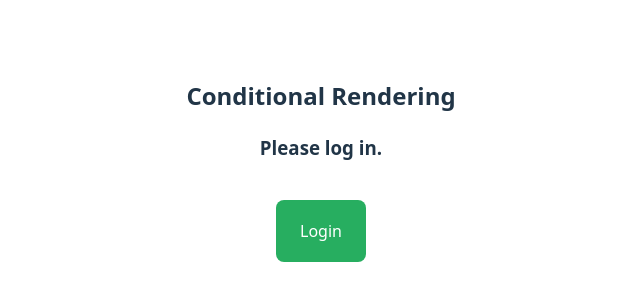
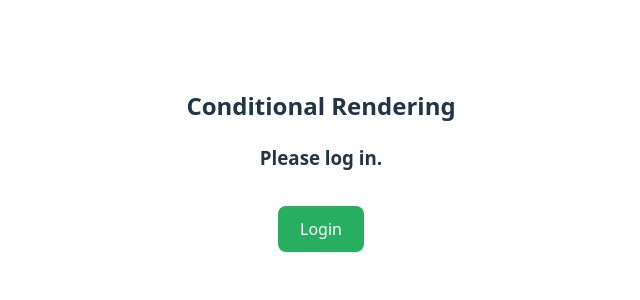
Before and after one commit to zarish123z/React.js, a React (Vite) app in the folder vite-project/: page / in a window 1280 px wide. Shown: the part 260-560 px from the top of the page, without its empty margins (319-959 px from the left). Built offline with nearby package versions, Linux system fonts and the light colour scheme.

Commit message:
ContionalRendering(tenary(OP),Logical(AND),partially IF_ELSE)

```diff
--- a/vite-project/src/ConditionalRendering.jsx
+++ b/vite-project/src/ConditionalRendering.jsx
@@ -2,21 +2,21 @@ import React, { useState } from "react";
 
 function ConditionalRendering() {
   // State: Tracks whether user is logged in
-  const [isLoggedIn, setIsLoggedIn] = useState(false);
+  const [LoggedIn, setLoggedIn] = useState(false);
 
-  //  Toggle login state + show alert
+  //  Toggle login state + show alert or IF_Else but inside(handleToggle)
 
   const handleToggle = () => {
-    const newState = !isLoggedIn; //(flip true or false)
-    setIsLoggedIn(newState); // updates the state
+    const newState = !LoggedIn; //(flip true or false)
+    setLoggedIn(newState); // updates the state
     alert( newState ? "✅Logged in successfully!" : "🚪 Logged out!"); // shows alert
   };
 
   //   button styles
   const buttonStyle = {
-    padding: "20px 24px",
-    marginTop: "20px",
-    backgroundColor: isLoggedIn ? "#e74c3c" : "#27ae60", // red = logout, green = login
+    padding: "12px 22px",
+    marginTop: "15px",
+    backgroundColor: LoggedIn ? "#e74c3c" : "#27ae60", // red = logout, green = login
     color: "white",
     border: "none",
     borderRadius: "8px",
@@ -31,17 +31,35 @@ function ConditionalRendering() {
 
       {/* If isLoggedIn is true → shows  “Welcome, User!”
       If false → shows  “Please log in.” */}
+      {/* Ternary operator */}
 
-      <h3>{isLoggedIn ? " Welcome, User!" : " Please log in."}</h3>
+      <h3>{LoggedIn ? " Welcome, User!" : " Please log in."}</h3>
+
+        {/* ✅ Logical AND Operator */}
+      {LoggedIn && <p style={{ color: "#1b6cbdff" }}> You have admin access.</p>}
 
       {/*  Toggle Button */}
       <button onClick={handleToggle}
        style={buttonStyle}
        >
-        {isLoggedIn ? "Logout" : "Login"}
+        {LoggedIn ? "Logout" : "Login"}
       </button>
     </div>
   );
 }
 
 export default ConditionalRendering;
+
+                  // NOte
+
+// const handleToggle = () => {
+//   const newState = !isLoggedIn; //(flip true or false)
+//   setIsLoggedIn(newState); // updates the state
+
+//   // 👇 This part is your IF–ELSE statement
+//   if (newState) {
+//     alert("✅ Logged in successfully!");
+//   } else {
+//     alert("🚪 Logged out!");
+//   }
+// };
--- a/vite-project/src/main.jsx
+++ b/vite-project/src/main.jsx
@@ -10,6 +10,7 @@ import OnChange_FC from './OnChange_FC.jsx'
 import OnMouse_FC from './OnMouse_FC.jsx'
 import HideShowToggle from './HideShowToggle.jsx'
 import ConditionalRendering from './ConditionalRendering.jsx'
+
 
 
 
@@ -38,5 +39,6 @@ createRoot(document.getElementById('root')).render(
 
 
 
+
   </StrictMode>
 )
```
